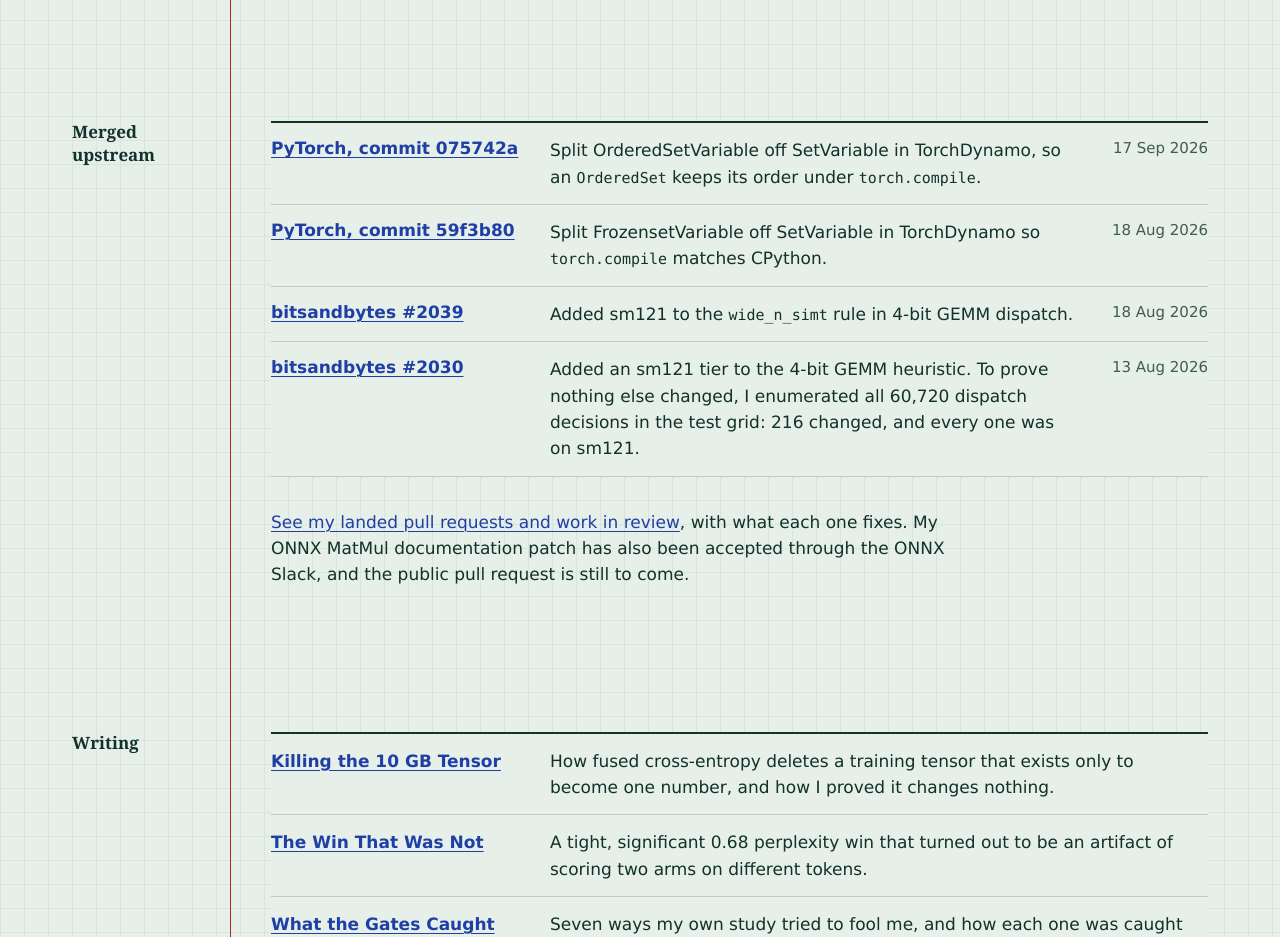
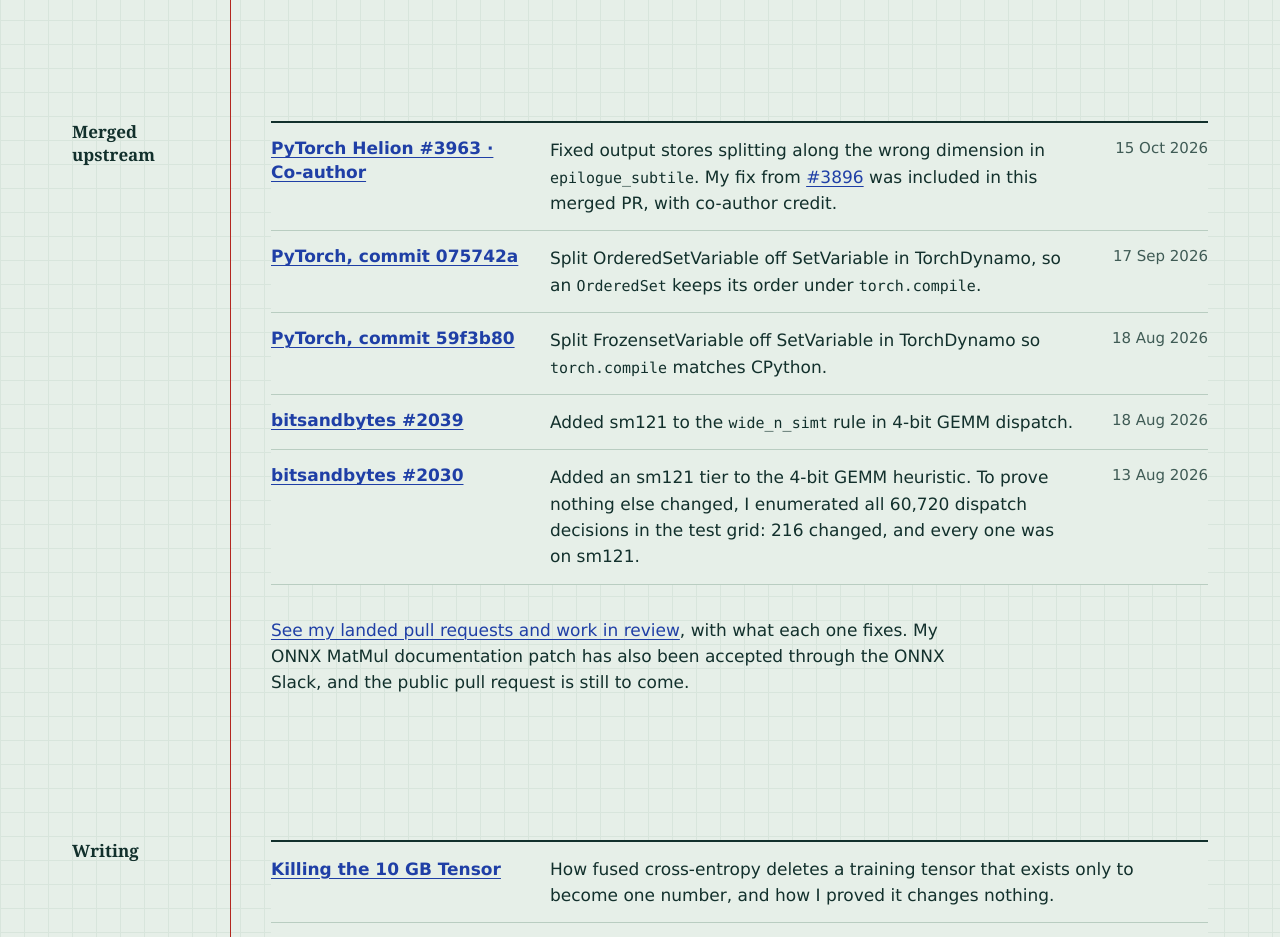
Before and after one commit to yashb98/yashb98.github.io, a plain HTML site: page index.html in a window 1280 px wide. Shown: the part 2740-3677 px from the top of the page. Drawn offline with Linux system fonts and the light colour scheme; a web font is replaced by a local one.

Commit message:
Feature co-authored Helion PR 3963 on homepage
Add the merged epilogue subtiling contribution to Merged upstream with its co-author credit and merge date.

```diff
--- a/index.html
+++ b/index.html
@@ -283,6 +283,11 @@ Required: 147456, Hardware limit: 101376.</code></pre>
       <div class="main">
         <ol class="ledger">
           <li>
+            <h3><a href="https://github.com/pytorch/helion/pull/3963">PyTorch Helion #3963 · Co-author</a></h3>
+            <p>Fixed output stores splitting along the wrong dimension in <code>epilogue_subtile</code>. My fix from <a href="https://github.com/pytorch/helion/pull/3896">#3896</a> was included in this merged PR, with co-author credit.</p>
+            <time datetime="2026-10-15">15 Oct 2026</time>
+          </li>
+          <li>
             <h3><a href="https://github.com/pytorch/pytorch/commit/075742a095">PyTorch, commit 075742a</a></h3>
             <p>Split OrderedSetVariable off SetVariable in TorchDynamo, so an <code>OrderedSet</code> keeps its order under <code>torch.compile</code>.</p>
             <time datetime="2026-09-17">17 Sep 2026</time>
```
